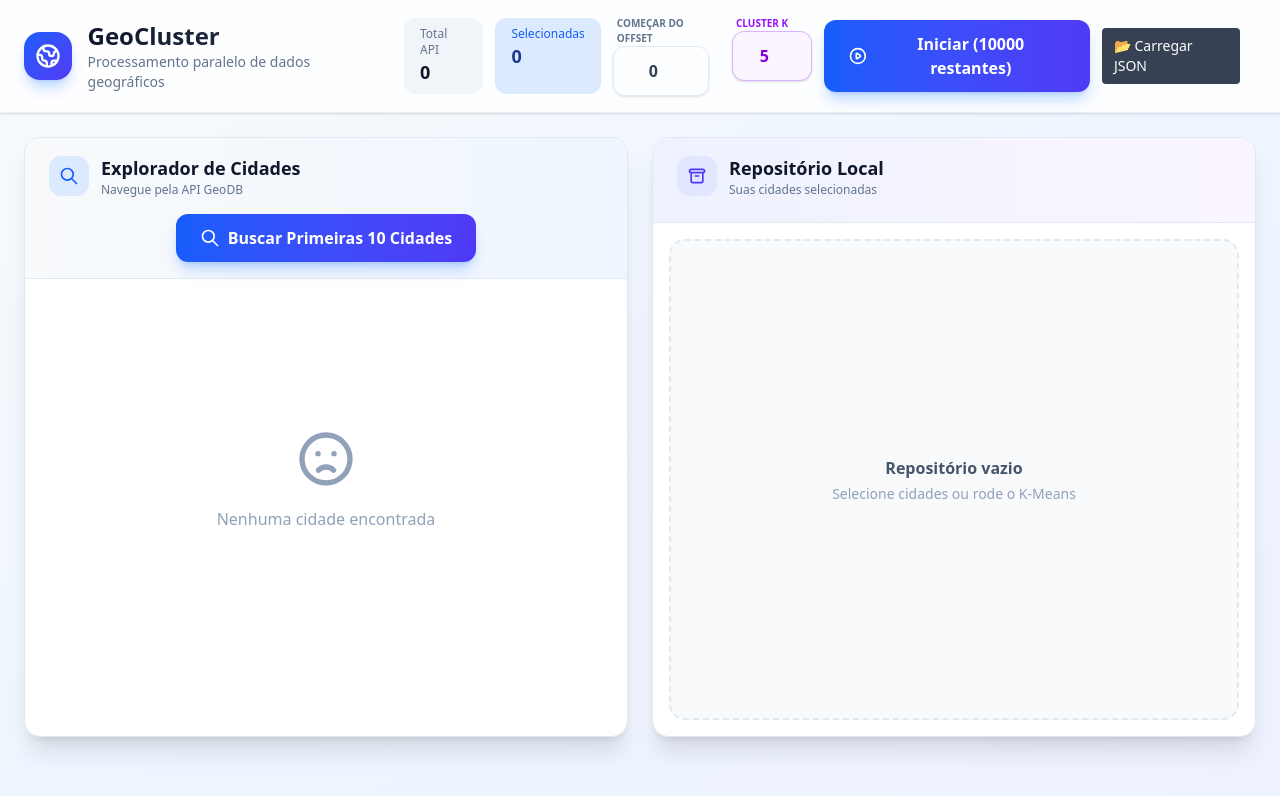
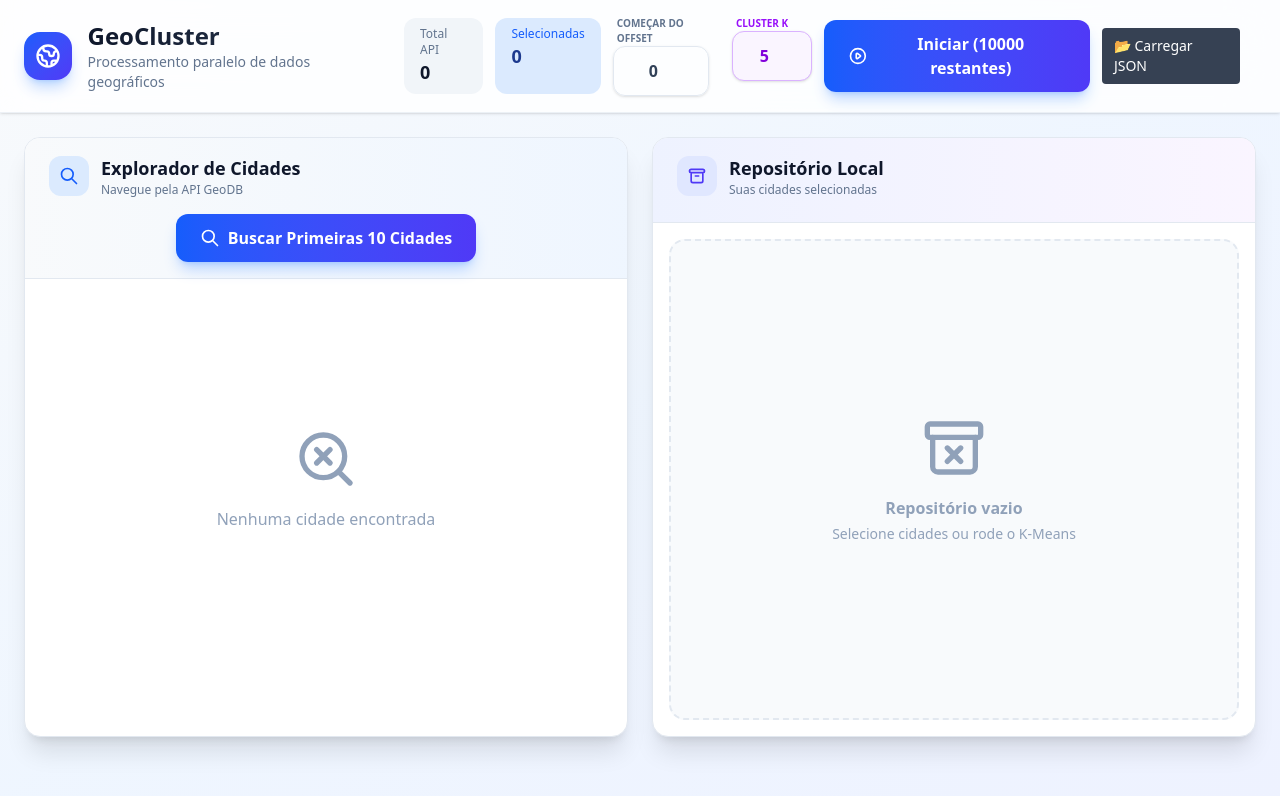
Before and after one commit to heitorbrrt1/geo-cluster, a Next.js app: page / in a window 1280 px wide. Shown: the top 796 px of the page. Built offline with nearby package versions, Linux system fonts and the light colour scheme.

Commit message:
Update SVG icons for empty state messages in GeoClusterPage for improved clarity and design consistency.

```diff
--- a/src/app/page.tsx
+++ b/src/app/page.tsx
@@ -219,8 +219,11 @@
     if (manualCities.length === 0) {
       return (
         <div className="flex flex-col items-center justify-center h-full text-slate-400">
-          <svg className="w-16 h-16 mb-4" fill="none" stroke="currentColor" viewBox="0 0 24 24">
-            <path strokeLinecap="round" strokeLinejoin="round" strokeWidth={2} d="M9.172 16.172a4 4 0 015.656 0M9 10h.01M15 10h.01M21 12a9 9 0 11-18 0 9 9 0 0118 0z" />
+          <svg className="w-16 h-16 mb-4" fill="none" stroke="currentColor" viewBox="0 0 24 24" strokeWidth={2} strokeLinecap="round" strokeLinejoin="round">
+            <path d="m13.5 8.5-5 5" />
+            <path d="m8.5 8.5 5 5" />
+            <circle cx="11" cy="11" r="8" />
+            <path d="m21 21-4.3-4.3" />
           </svg>
           <p className="font-medium">Nenhuma cidade encontrada</p>
         </div>
@@ -618,7 +621,13 @@
               ) : (
                 selectedCities.length === 0 ? (
                   <div className="flex flex-col items-center justify-center h-full border-2 border-dashed border-slate-200 rounded-2xl bg-slate-50 min-h-50">
-                    <p className="font-semibold text-slate-600 mb-1">Repositório vazio</p>
+                    <svg className="w-16 h-16 mb-4 text-slate-400" viewBox="0 0 24 24" fill="none" stroke="currentColor" strokeWidth={2} strokeLinecap="round" strokeLinejoin="round">
+                      <rect width="20" height="5" x="2" y="3" rx="1" />
+                      <path d="M4 8v11a2 2 0 0 0 2 2h12a2 2 0 0 0 2-2V8" />
+                      <path d="m9.5 17 5-5" />
+                      <path d="m9.5 12 5 5" />
+                    </svg>
+                    <p className="font-semibold text-slate-400 mb-1">Repositório vazio</p>
                     <p className="text-sm text-slate-400">Selecione cidades ou rode o K-Means</p>
                   </div>
                 ) : (
```
